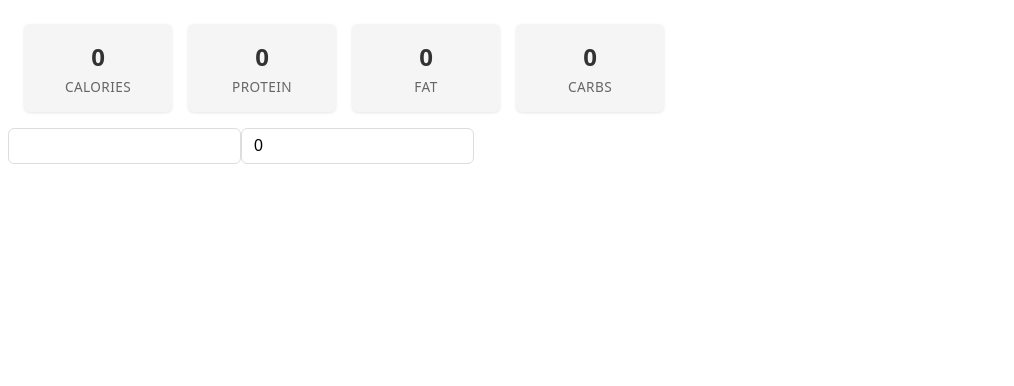
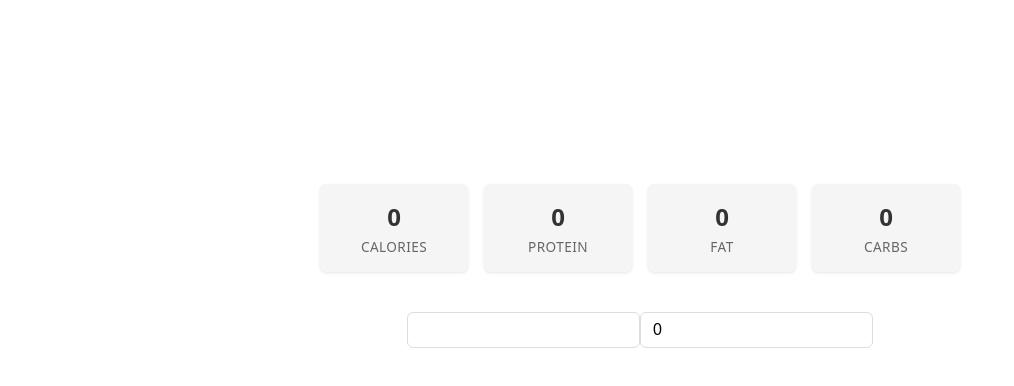
Before and after one commit to szafarzradoslaw/makro-vue-js, a Vue app in the folder frontend/: page / in a window 1280 px wide. Shown: the top 386 px of the page, without its empty margins (0-1014 px from the left). Built offline with nearby package versions, Linux system fonts and the light colour scheme.

Commit message:
Added some css

```diff
--- a/frontend/src/App.vue
+++ b/frontend/src/App.vue
@@ -1,13 +1,31 @@
 <script setup>
 import Input from './components/input.vue'
-import Food from './components/values.vue'
+import Values from './components/values.vue';
 </script>
 
 <template>
-  <Food/>
-  <Input/>
+    <div class="app-container">
+    <div class="content">
+      <Values />
+      <Input />
+    </div>
+  </div>
 </template>
 
 <style scoped>
+.app-container {
+  height: 100vh;
+  display: flex;
+  justify-content: center; /* center horizontally */
+  align-items: flex-start;  /* align from top */
+}
+
+.content {
+  margin-top: 20vh; /* push it down by 20% of the viewport height */
+  display: flex;
+  flex-direction: column;
+  gap: 24px; /* space between Values and Input */
+  align-items: center;
+}
 
 </style>
--- a/frontend/src/components/input.vue
+++ b/frontend/src/components/input.vue
@@ -19,8 +19,10 @@ watch([food, quantity], () => {
 </script>
 
 <template>
+  <div>
   <input type="text" v-model="food">
   <input type="number" v-model.number="quantity">
+  </div>
 </template>
 
 <style scoped>
--- a/frontend/src/components/values.vue
+++ b/frontend/src/components/values.vue
@@ -3,7 +3,7 @@ import { kalorieTotal, proteinTotal, fatTotal, carbsTotal } from './caloriesCalc
 </script>
 
 <template>
-  <div class="box-container">
+    <div class="box-container">
     <div class="value-box">
       <div class="value">{{Math.round(kalorieTotal)}}</div>
       <div class="label">Calories</div>
@@ -20,7 +20,7 @@ import { kalorieTotal, proteinTotal, fatTotal, carbsTotal } from './caloriesCalc
       <div class="value">{{Math.round(carbsTotal)}}</div>
       <div class="label">Carbs</div>
     </div>
-  </div>
+    </div>
 </template>
 
 <style scoped>
```
